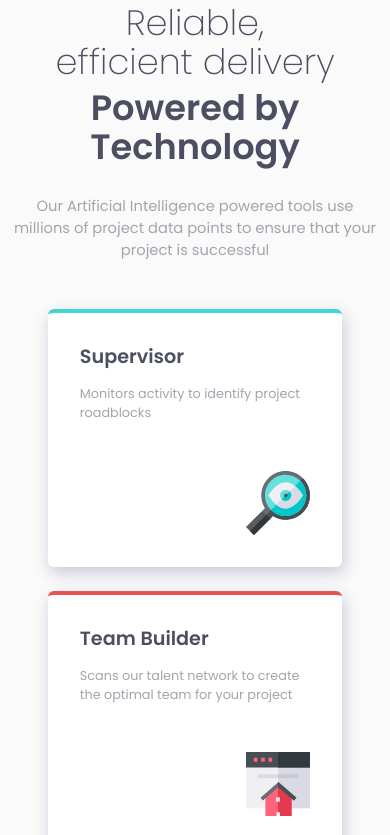
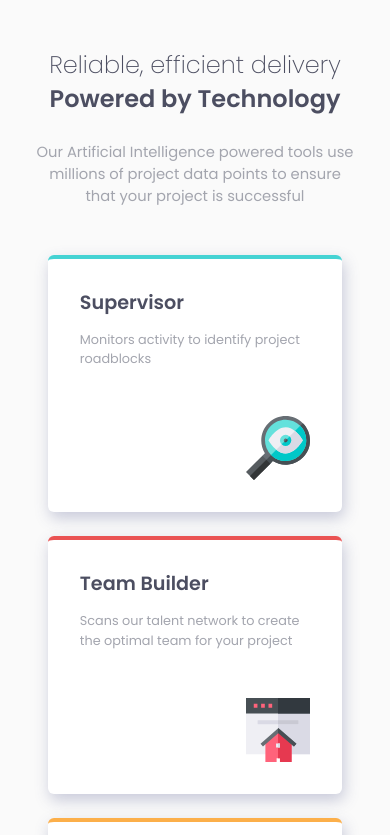
Before and after one commit to deusdeteneto/Four-card-feature-section, a plain HTML site: page index.html in a window 390 px wide. Shown: the top 835 px of the page. Drawn offline with nearby package versions, Linux system fonts and the light colour scheme.

Commit message:
ajuste responsividade dos cards e ajuste na visão mobile

```diff
--- a/css/style.css
+++ b/css/style.css
@@ -30,6 +30,9 @@ main {
   color: var(--color-very-dark-blue);
 }
 
+.card-space {
+  max-width: 95%;
+}
 
 .text-title,
 .text-subtitle {
@@ -98,3 +101,10 @@ main {
 .attribution a {
   color: hsl(228, 45%, 44%);
 }
+
+@media (max-width: 576px) {
+  .text-title,
+  .text-subtitle {
+    font-size: 1.5rem;
+  }
+}
--- a/index.html
+++ b/index.html
@@ -26,23 +26,23 @@
 
     <title>Frontend Mentor | Four card feature section</title>
   </head>
-  <body class="d-flex flex-column">
+  <body class="d-flex flex-column px-md-5 px-lg-6">
     <main
-      class="d-flex flex-column align-items-center justify-content-center flex-grow-1"
+      class="d-flex flex-column align-items-center justify-content-center flex-grow-1 mt-5 mt-md-0"
     >
       <header class="container text-center">
         <h1 class="text-title py-1">Reliable, efficient delivery</h1>
         <h2 class="text-subtitle py-1">Powered by Technology</h2>
-        <p class="text-description mx-auto my-4">
+        <p class="text-description mx-4 mx-md-auto my-4">
           Our Artificial Intelligence powered tools use millions of project data
           points to ensure that your project is successful
         </p>
       </header>
       <!-- Cards -->
       <section
-        class="flex-sm-wrap d-md-flex flex-md-nowrap align-items-center justify-content-center"
+        class="card-space flex-sm-wrap d-md-flex flex-md-nowrap align-items-center justify-content-center mb-5 mb-md-0"
       >
-        <article class="card-space mx-3">
+        <article class="col-sm-12 col-md-4 mx-3">
           <div class="card supervisor-card p-3">
             <div class="card-body">
               <h5 class="card-title mb-3">Supervisor</h5>
@@ -53,7 +53,7 @@
             </div>
           </div>
         </article>
-        <article class="card-space mx-3">
+        <article class="col-sm-12 col-md-4 mx-3">
           <div class="card teamBuilder-card p-3">
             <div class="card-body">
               <h5 class="card-title mb-3">Team Builder</h5>
@@ -78,7 +78,7 @@
             </div>
           </div>
         </article>
-        <article class="card-space mx-3 mx-2">
+        <article class="col-sm-12 col-md-4 mx-3">
           <div class="card calculator-card p-3">
             <div class="card-body">
               <h5 class="card-title mb-3">Calculator</h5>
```
